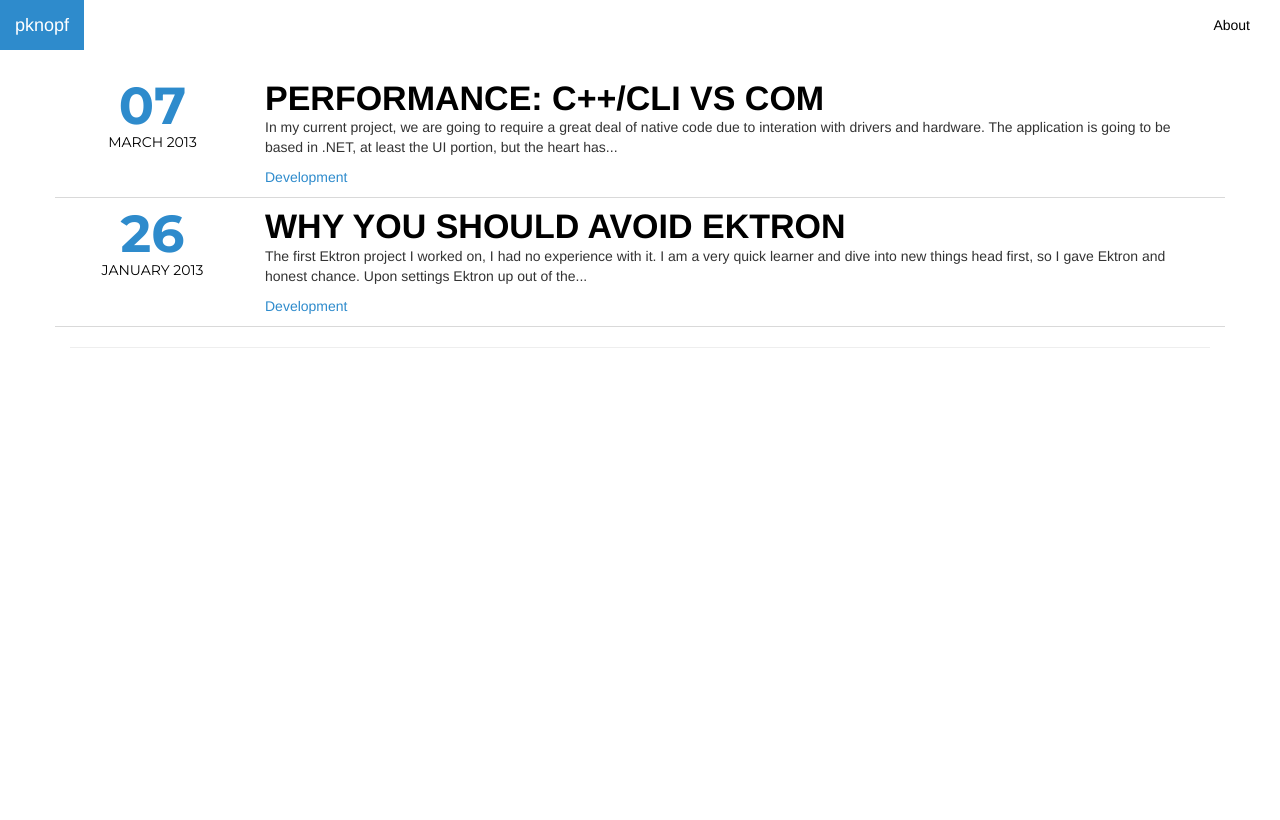
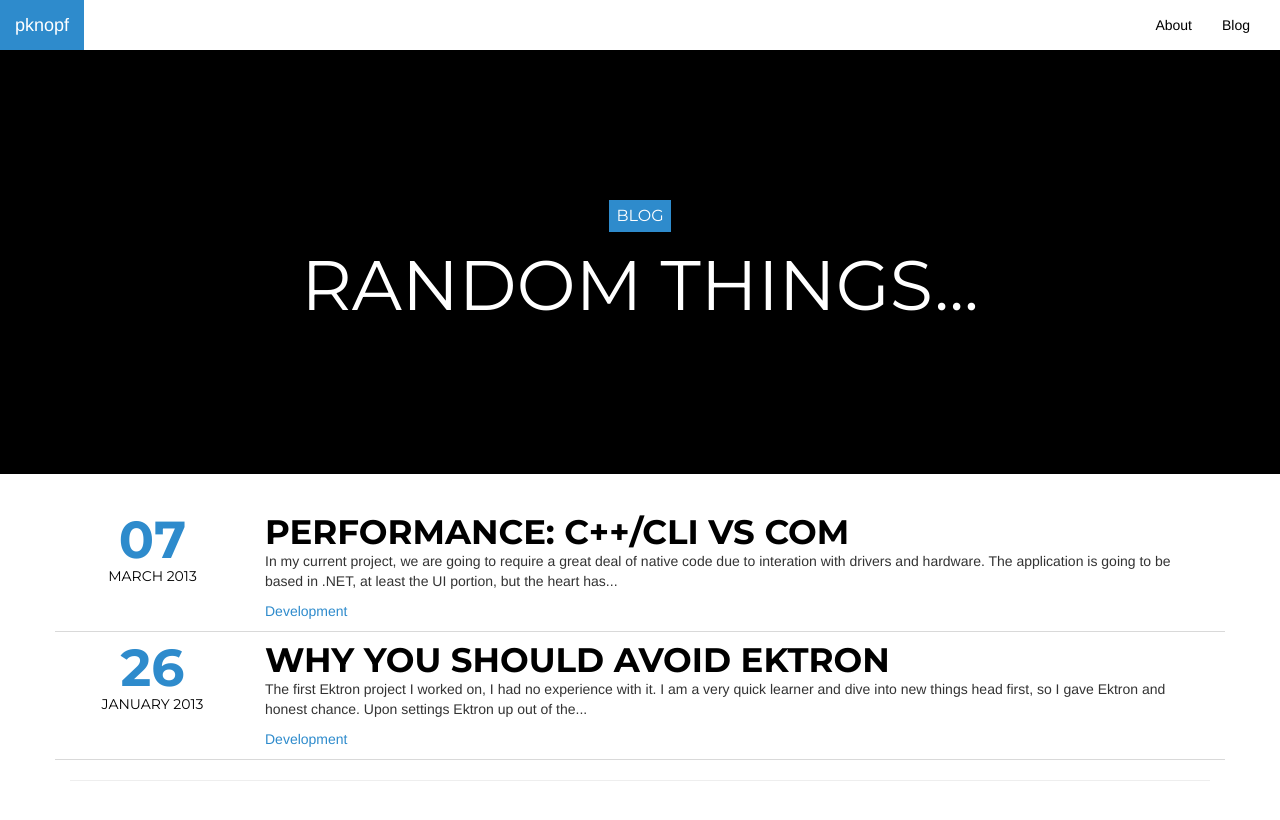
Before and after one commit to pauldotknopf/theonlylawislove.github.io, a Jekyll site: the page built from index.html, in a window 1280 px wide. Shown: the top 820 px of the page. Built offline with Jekyll 4.4.1, drawn with Linux system fonts in a browser that asks for light colours.

Commit message:
Added a responsive banner

```diff
--- a/_includes/header.html
+++ b/_includes/header.html
@@ -1,7 +1,6 @@
 
 <nav class="navbar navbar-main" role="navigation">
   <div class="container-fluid">
-    <!-- Brand and toggle get grouped for better mobile display -->
     <div class="navbar-header">
       <button type="button" class="navbar-toggle" data-toggle="collapse" data-target="#bs-example-navbar-collapse-1">
         <span class="sr-only">Toggle navigation</span>
@@ -11,8 +10,6 @@
       </button>
       <a class="navbar-brand" href="{{ site.baseurl }}/">{{ site.title }}</a>
     </div>
-
-    <!-- Collect the nav links, forms, and other content for toggling -->
     <div class="collapse navbar-collapse" id="bs-example-navbar-collapse-1">
       <ul class="nav navbar-nav navbar-right">
         {% for page in site.pages %}
--- a/_layouts/default.html
+++ b/_layouts/default.html
@@ -11,14 +11,7 @@
 
     {% include header.html %}
 
-    <div class="container">
-
-      {{ content }}
-
-      <hr>
-
-      {% include footer.html %}
-    </div>
+    {{ content }}
 
   </body>
 
--- a/_layouts/home.html
+++ b/_layouts/home.html
@@ -2,4 +2,25 @@
 layout: default
 page-class: home
 ---
-{{ content }}
+<div class="banner">
+  <div class="container">
+      {% if page.title %}
+        <h1 class="banner-title"><span>{{page.title}}</span></h1>
+      {% endif %}
+      {% if page.sub-title %}
+        <h2 class="banner-sub-title">{{page.sub-title}}</h2>
+      {% endif %}
+  </div>
+</div>
+<div class="container">
+
+  <div>
+  </div>
+
+  {{ content }}
+
+  <hr>
+
+  {% include footer.html %}
+
+</div>
--- /dev/null
+++ b/_sass/animations.scss
@@ -0,0 +1,31 @@
+.fadeInDown {
+  -webkit-animation-duration: 1s;
+  animation-duration: 1s;
+  -webkit-animation-fill-mode: both;
+  animation-fill-mode: both;
+  -webkit-animation-name: fadeInDown;
+  animation-name: fadeInDown;
+  visibility: visible !important; }
+
+@-webkit-keyframes fadeInDown {
+  0% {
+    opacity: 0;
+    -webkit-transform: translateY(-20px);
+    transform: translateY(-20px); }
+
+  100% {
+    opacity: 1;
+    -webkit-transform: translateY(0);
+    transform: translateY(0); } }
+@keyframes fadeInDown {
+  0% {
+    opacity: 0;
+    -webkit-transform: translateY(-20px);
+    -ms-transform: translateY(-20px);
+    transform: translateY(-20px); }
+
+  100% {
+    opacity: 1;
+    -webkit-transform: translateY(0);
+    -ms-transform: translateY(0);
+    transform: translateY(0); } }
--- /dev/null
+++ b/_sass/navbar.scss
@@ -0,0 +1,16 @@
+.navbar-main
+{
+  @extend .navbar-default;
+  border-radius: 0px;
+  border-width: 0px;
+  .navbar-brand
+  {
+    background-color: $navbar-default-brand-hover-bg;
+  }
+}
+
+body.page, body.post {
+  .navbar-main {
+    @extend .navbar-inverse
+  }
+}
--- a/assets/stylesheets/main.scss
+++ b/assets/stylesheets/main.scss
@@ -38,57 +38,76 @@ $navbar-inverse-toggle-hover-bg:          transparent !default;
 $navbar-inverse-toggle-icon-bar-bg:       white !default;
 $navbar-inverse-toggle-border-color:      transparent !default;
 
+//$grid-gutter-width: 30px;
+
+//$screen-xs:                     480px !default;
+//$screen-sm:                     640px !default;
+//$screen-md:                     992px !default;
+//$screen-lg:                     1200px !default;
+
+// Small screen / tablet
+//$container-tablet:             ((520px + $grid-gutter-width)) !default; // 750
+//$container-desktop:            ((740px + $grid-gutter-width)) !default; // 970
+//$container-large-desktop:      ((1000px + $grid-gutter-width)) !default; // 1170
+
 @import "bootstrap";
 @import "fontawesome/font-awesome";
+@import "animations";
+@import "navbar";
 
-.navbar-main
-{
-  @extend .navbar-default;
-  border-radius: 0px;
-  border-width: 0px;
-  .navbar-brand
-  {
-    background-color: $navbar-default-brand-hover-bg;
+h1, h2, h3, h4, h5, h6 {
+  font-family: "Montserrat", sans-serif; }
+
+.banner {
+  @extend .jumbotron;
+  padding: 0px;
+  margin-top: (0 - $navbar-margin-bottom);
+  text-align: center;
+  background-color: black;
+  background-size: cover;
+  .banner-title, .banner-sub-title {
+    margin: 0;
+    padding: 0;
+    color: white;
+    text-transform: uppercase;
+  }
+  .banner-title {
+    font-size:14px;
+    color: white;
+    text-transform: uppercase;
+    padding-top: 70px;
+    margin-bottom: 15px;
+    span {
+      display: inline-block;
+      padding: 7px;
+      background: $brand-primary;
+      line-height: 1.1;
+    }
+    @media (min-width: $screen-sm-min) {
+      font-size: 16px;
+      padding-top:120px;
+      margin-bottom: 15px;
+    }
+    @media (min-width: $screen-md-min) {
+      padding-top: 150px;
+    }
+  }
+
+  .banner-sub-title  {
+    font-size: 40px;
+    color: white;
+    text-transform: uppercase;
+    padding-bottom: 80px;
+    @media (min-width: $screen-sm-min) {
+      font-size: 60px;
+      padding-bottom: 120px;
+    }
+    @media (min-width: $screen-md-min) {
+      font-size: 70px;
+      padding-bottom: 150px;
+    }
   }
 }
-
-body.page, body.post {
-  .navbar-main {
-    @extend .navbar-inverse
-  }
-}
-
-.fadeInDown {
-  -webkit-animation-duration: 1s;
-  animation-duration: 1s;
-  -webkit-animation-fill-mode: both;
-  animation-fill-mode: both;
-  -webkit-animation-name: fadeInDown;
-  animation-name: fadeInDown;
-  visibility: visible !important; }
-
-@-webkit-keyframes fadeInDown {
-  0% {
-    opacity: 0;
-    -webkit-transform: translateY(-20px);
-    transform: translateY(-20px); }
-
-  100% {
-    opacity: 1;
-    -webkit-transform: translateY(0);
-    transform: translateY(0); } }
-@keyframes fadeInDown {
-  0% {
-    opacity: 0;
-    -webkit-transform: translateY(-20px);
-    -ms-transform: translateY(-20px);
-    transform: translateY(-20px); }
-
-  100% {
-    opacity: 1;
-    -webkit-transform: translateY(0);
-    -ms-transform: translateY(0);
-    transform: translateY(0); } }
 
 .post-list .post
 {
@@ -99,9 +118,8 @@ body.page, body.post {
   border-bottom: 1px solid #d9d9d9;
   .post-meta
   {
-    @include make-sm-column(12);
-    @include make-md-column(3);
-    @include make-lg-column(2);
+    @include make-sm-column(3);
+    @include make-md-column(2);
     margin-bottom: 10px;
     text-align: center;
     .day
@@ -123,9 +141,8 @@ body.page, body.post {
   }
   .post-content
   {
-    @include make-sm-column(12);
-    @include make-md-column(9);
-    @include make-lg-column(10);
+    @include make-sm-column(9);
+    @include make-md-column(10);
     .post-content-header-title
     {
       color: black;
@@ -140,7 +157,7 @@ body.page, body.post {
       {
         color:black;
       }
-      @media (min-width: $screen-md-min) {
+      @media (min-width: $screen-sm-min) {
         text-align: left;
       }
     }
--- a/index.html
+++ b/index.html
@@ -1,5 +1,7 @@
 ---
 layout: home
+title:  "Blog"
+sub-title:  "Random things..."
 ---
 
 <div class="home">
```
Also changed, not shown: _layouts/page.html (+5 -7 lines).
